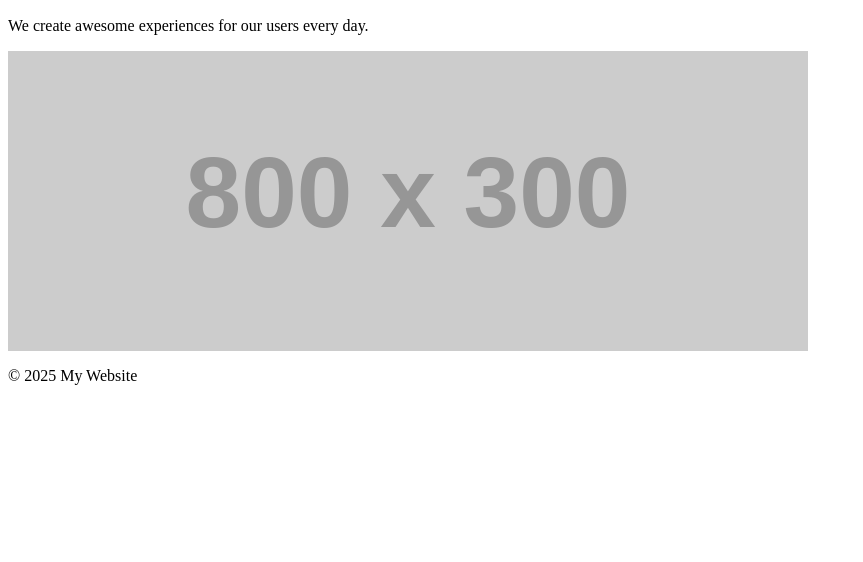
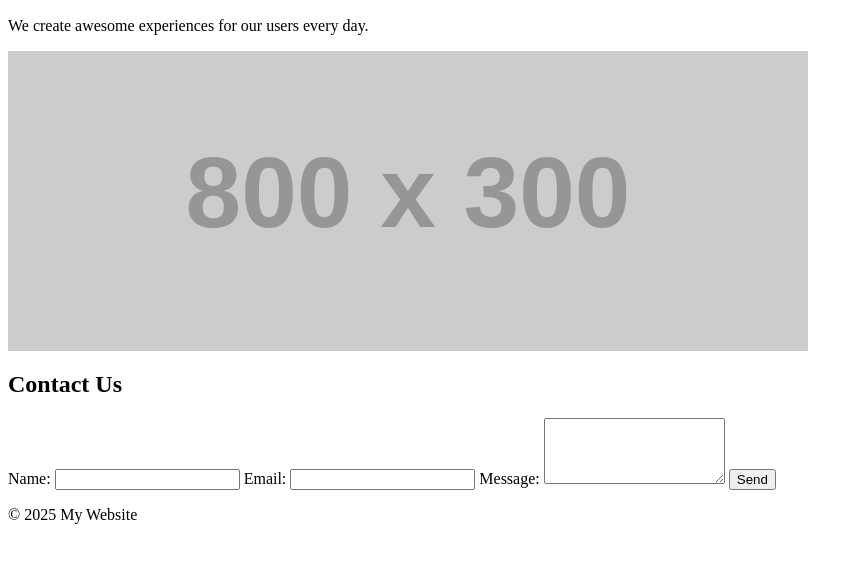
Before and after one commit to Kaniyakm/my-website-project, a plain HTML site: page index.html in a window 1280 px wide. Shown: the part 172-734 px from the top of the page, without its empty margins (0-863 px from the left). Drawn offline with Linux system fonts and the light colour scheme; placeholder pictures from the web are drawn by us.

Commit message:
Added contact form section

```diff
--- a/index.html
+++ b/index.html
@@ -16,6 +16,21 @@
   <p>We create awesome experiences for our users every day.</p>
   <img src="https://via.placeholder.com/800x300" alt="Hero image">
 </section>
+<section class="contact">
+  <h2>Contact Us</h2>
+  <form>
+    <label for="name">Name:</label>
+    <input type="text" id="name" name="name" required>
+
+    <label for="email">Email:</label>
+    <input type="email" id="email" name="email" required>
+
+    <label for="message">Message:</label>
+    <textarea id="message" name="message" rows="4"></textarea>
+
+    <button type="submit">Send</button>
+  </form>
+</section>
 
   </body><footer>
   <p>&copy; 2025 My Website</p>
```
